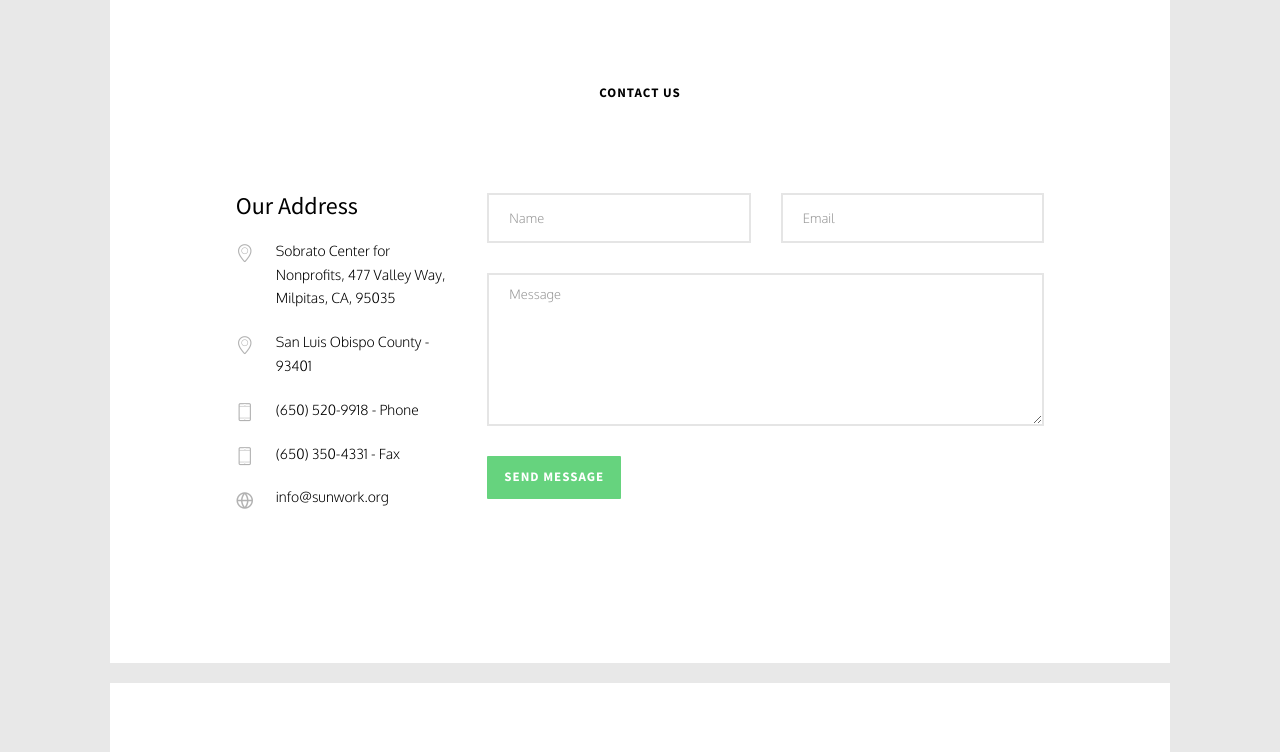
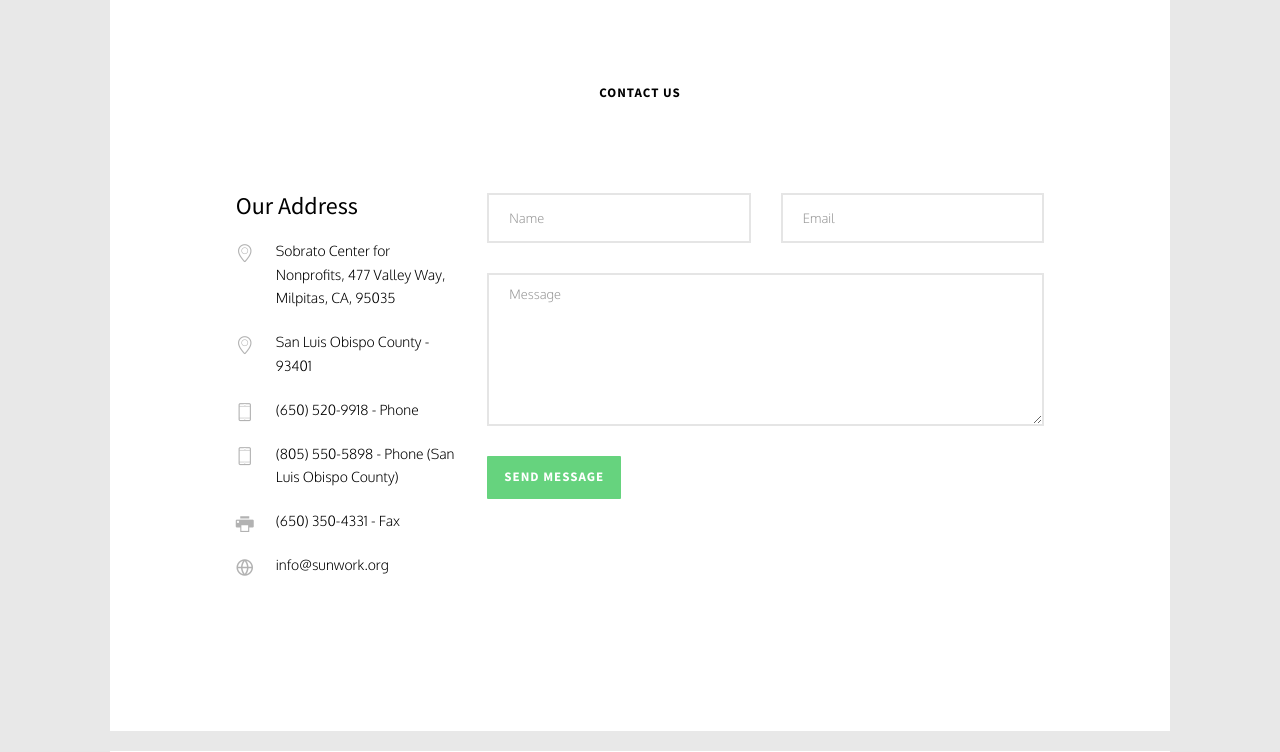
Before and after one commit to hwhh/CMPS119Project, a Django app: page /contact/ in a window 1280 px wide. Shown: the part 203-955 px from the top of the page. Run offline with Django 3.2, Linux system fonts and the light colour scheme; some libraries are stand-ins or nearby versions; some web fonts are replaced.

Commit message:
Changed fax icon and added San Luis Obispo number

```diff
--- a/templates/contact.html
+++ b/templates/contact.html
@@ -20,7 +20,8 @@
                             <li><i class="icon-location4"></i>Sobrato Center for Nonprofits, 477 Valley Way, Milpitas, CA, 95035</li>
                             <li><i class="icon-location4"></i>San Luis Obispo County - 93401</li>
                             <li><i class="icon-phone3"></i>(650) 520-9918 - Phone</li>
-                            <li><i class="icon-phone3"></i>(650) 350-4331 - Fax</li>
+                            <li><i class="icon-phone3"></i>(805) 550-5898 - Phone (San Luis Obispo County)</li>
+                            <li><i class="icon-printer2"></i>(650) 350-4331 - Fax</li>
                             <li><i class="icon-globe2"></i><a href="#">info@sunwork.org</a></li>
                         </ul>
                     </div>
```
